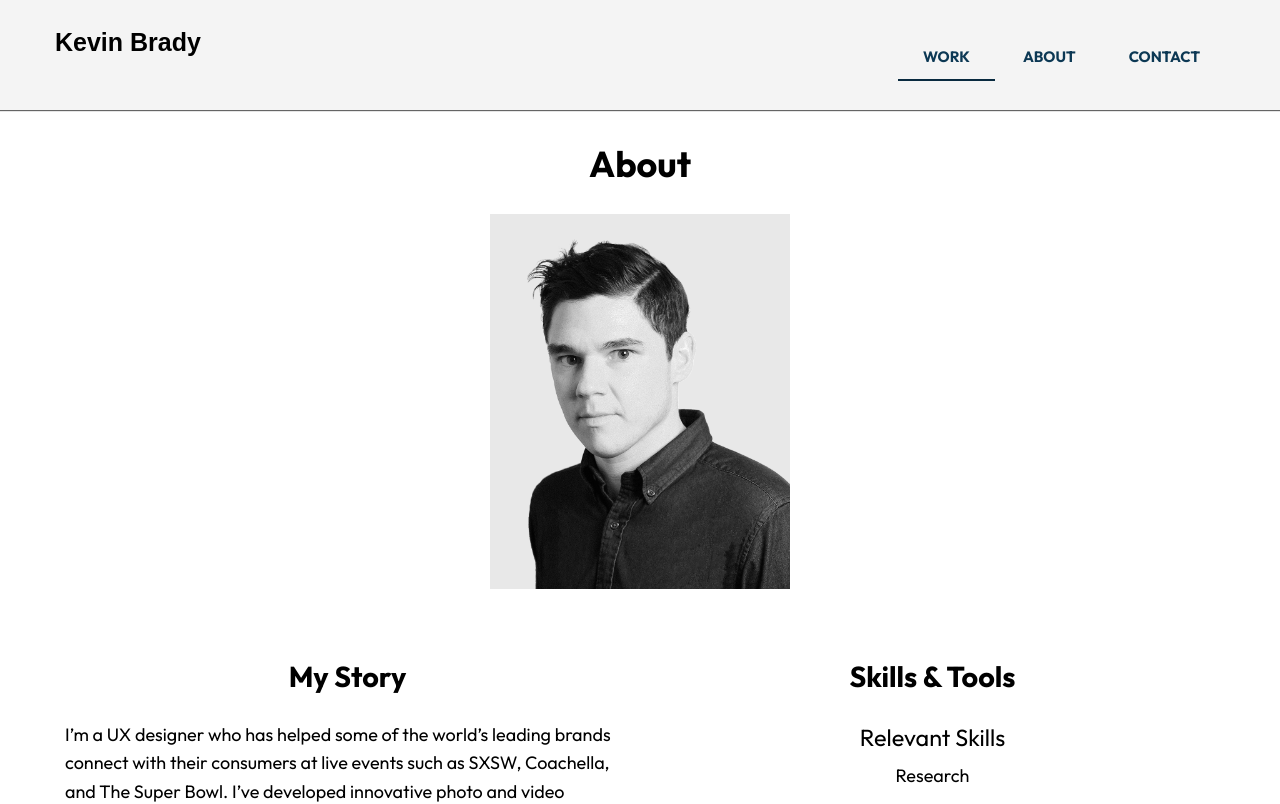
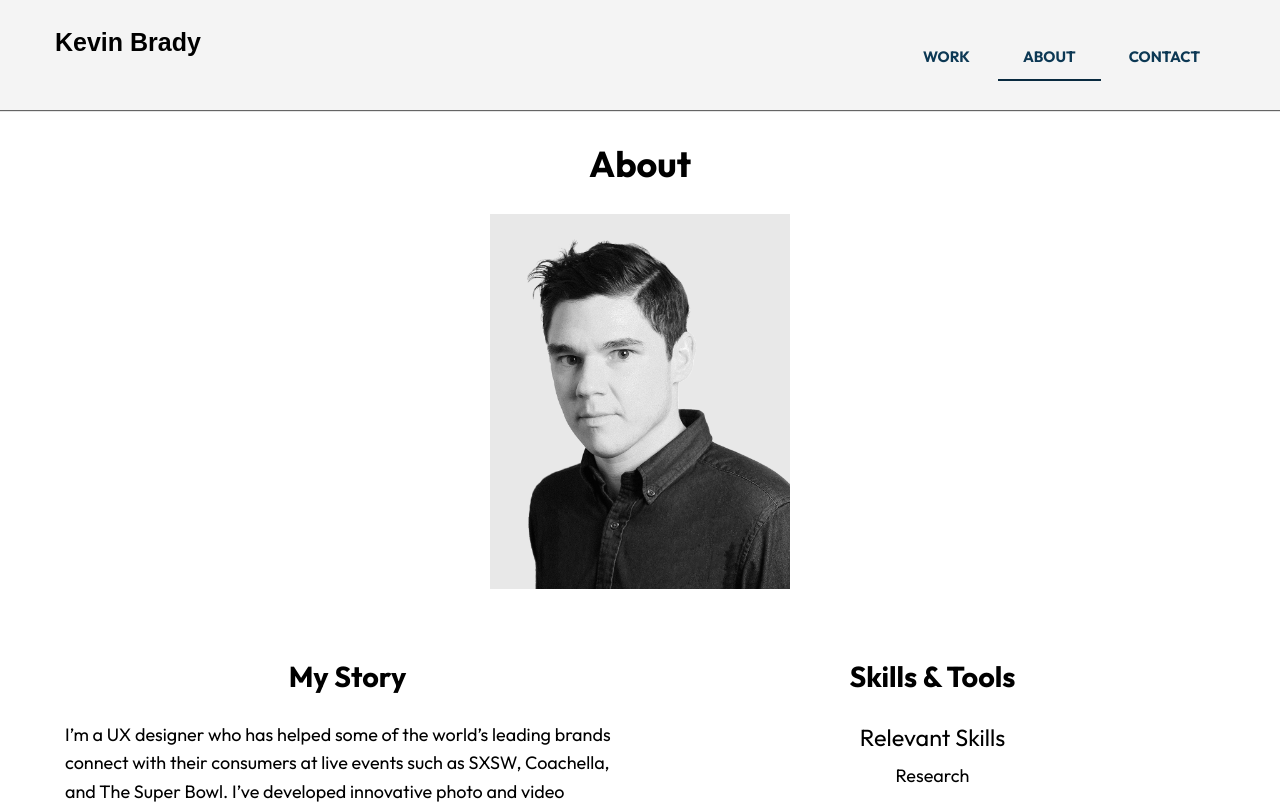
Before and after one commit to kevin-brady-design/Portfolio-Site, a plain HTML site: page about.html in a window 1280 px wide. Shown: the top 804 px of the page. Drawn offline with nearby package versions, Linux system fonts and the light colour scheme.

Commit message:
Fixes Prototype link open in new page and About nav active bottom border

```diff
--- a/about.html
+++ b/about.html
@@ -22,8 +22,8 @@
       <div class="navtoggle" id="myNavtoggle">
         <nav>
           <ul>
-            <li><a href="index.html" class="active">Work</a></li>
-            <li><a href="about.html">About</a></li>
+            <li><a href="index.html">Work</a></li>
+            <li><a href="about.html" class="active">About</a></li>
             <li><a href="#contact">Contact</a></li>
             <li><a href="javascript:void(0);" class="icon" onclick="menuToggle()"><i class="fas fa-bars"></i></a></li>
           </ul>
```
Also changed, not shown: lance.html (+1 -1 lines).
